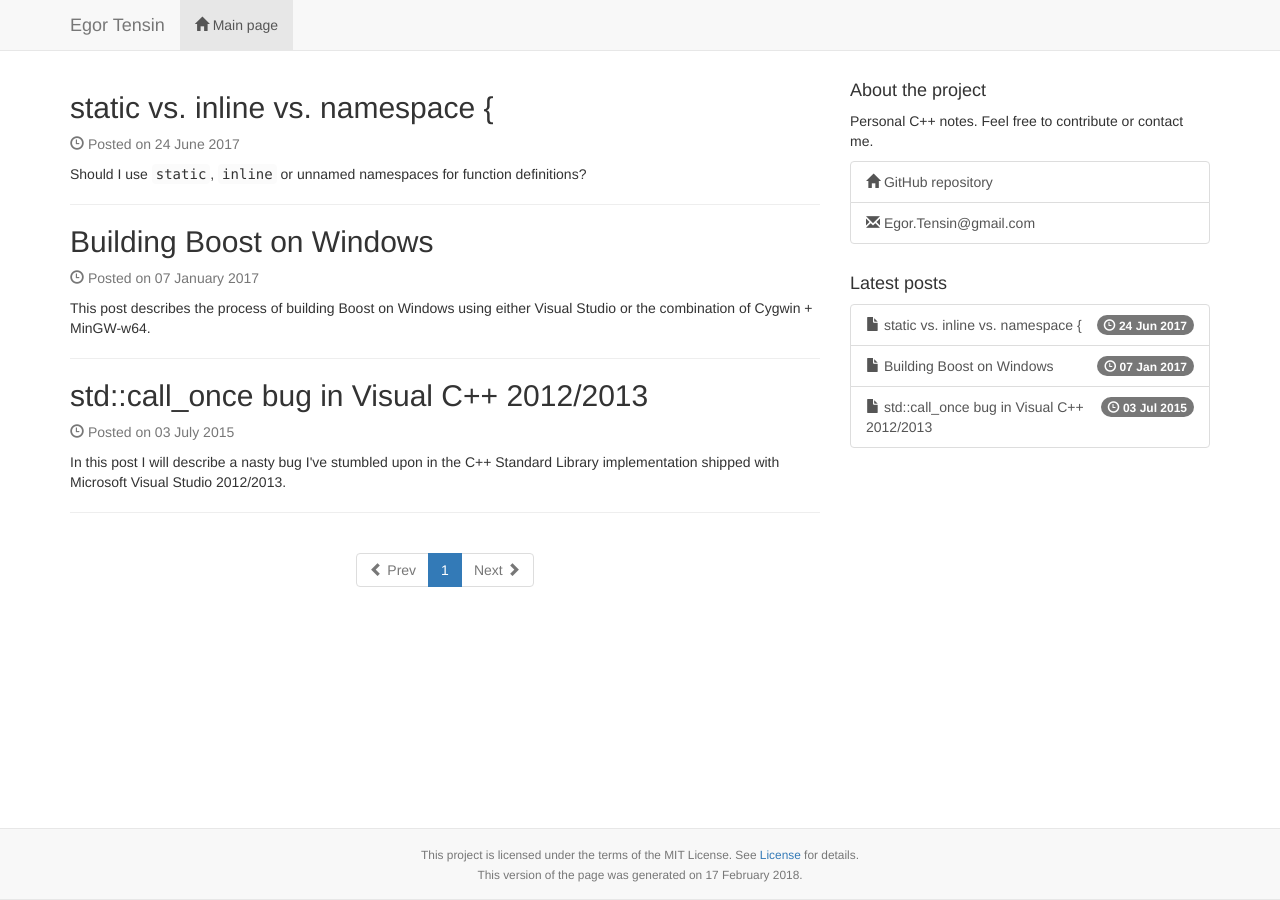
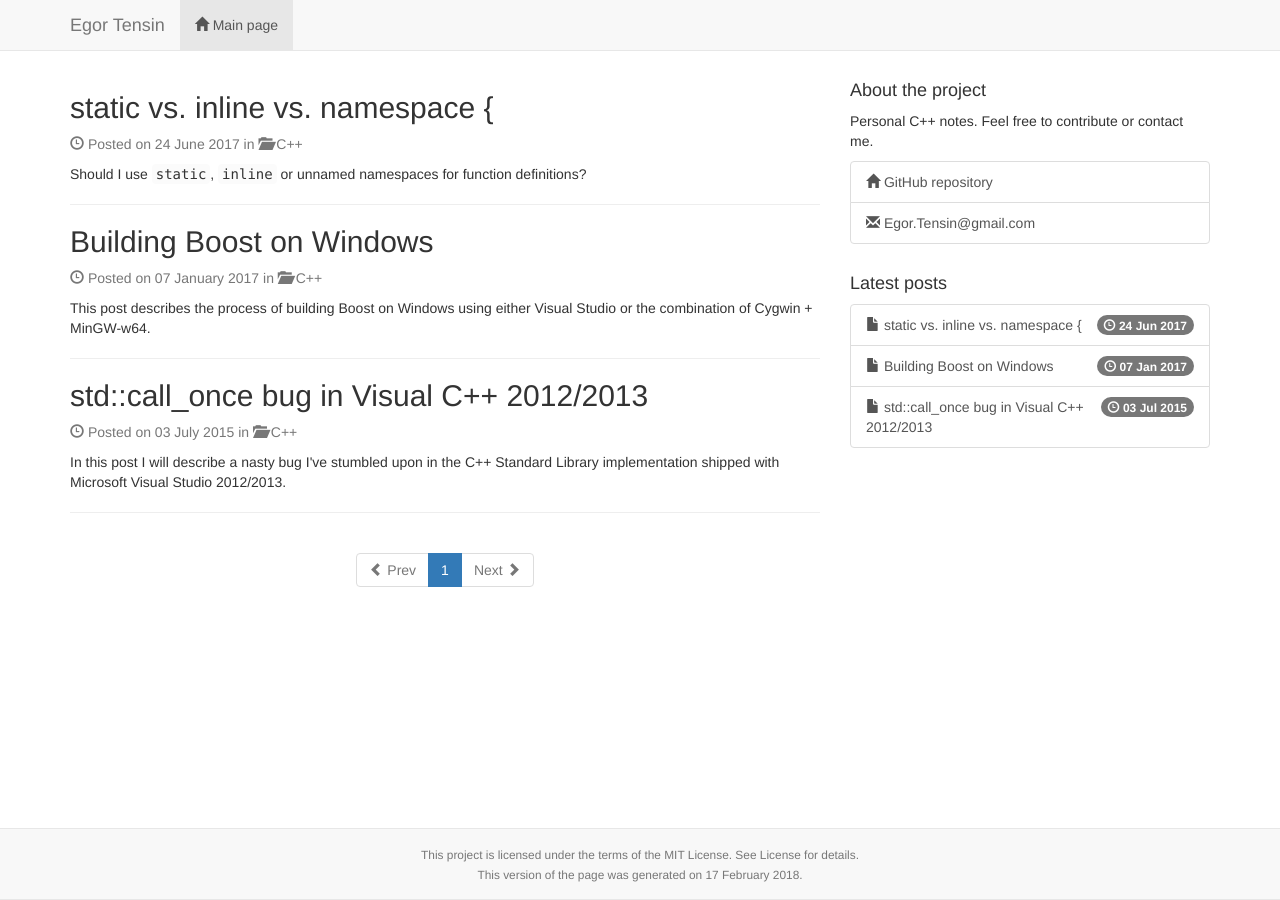
Before and after one commit to egor-tensin/jekyll-theme, a Jekyll site: the page built from index.html, in a window 1280 px wide. Built offline with Jekyll 4.4.1, drawn with Linux system fonts in a browser that asks for light colours; the list of posts is cut into pages by our own code.

Commit message:
enable post categories

```diff
--- a/_layouts/post.html
+++ b/_layouts/post.html
@@ -2,7 +2,7 @@
 <div class="row">
   <div class="col-md-8">
     <h1>{{ page.title }}</h1>
-    <p class="text-muted"><span class="glyphicon glyphicon-time"></span> Posted on {{ page.date | date_to_long_string }}</p>
+    <p class="text-muted"><span class="glyphicon glyphicon-time"></span>&nbsp;Posted on {{ page.date | date_to_long_string }}{% if page.category %} in <span class="glyphicon glyphicon-folder-open"></span>&nbsp;<a href="{{ site.baseurl }}/{{ page.category | downcase }}/">{{ page.category }}</a>{% endif %}</p>
     {{ content }}
     <hr/>
   </div>
--- /dev/null
+++ b/c++/index.html
@@ -0,0 +1,5 @@
+---
+title: C++
+category: C++
+layout: category
+---
--- a/css/common/misc.css
+++ b/css/common/misc.css
@@ -44,3 +44,7 @@ code {
   padding: 0;
   background-color: inherit;
 }
+/* Don't color category links blue. */
+.text-muted a {
+  color: inherit;
+}
--- a/index.html
+++ b/index.html
@@ -12,7 +12,7 @@ root_page: true
 {% else %}
   {% for post in paginator.posts %}
     <h2><a href="{{ site.baseurl }}{{ post.url }}">{{ post.title }}</a></h2>
-    <p class="text-muted"><span class="glyphicon glyphicon-time"></span> Posted on {{ post.date | date_to_long_string }}</p>
+    <p class="text-muted"><span class="glyphicon glyphicon-time"></span>&nbsp;Posted on {{ post.date | date_to_long_string }}{% if post.category %} in <span class="glyphicon glyphicon-folder-open"></span>&nbsp;<a href="{{ site.baseurl }}/{{ post.category | downcase }}/">{{ post.category }}</a>{% endif %}</p>
     <p>{{ post.excerpt }}</p>
     <hr/>
   {% endfor %}
```
Also changed, not shown: _layouts/category.html (added, +19 -0 lines), _posts/2015-07-03-std-call-once-bug.md (+1 -0 lines), _posts/2017-01-07-building-boost.md (+1 -0 lines), _posts/2017-06-24-static-vs-inline-vs-unnamed-namespaces.md (+2 -1 lines).
